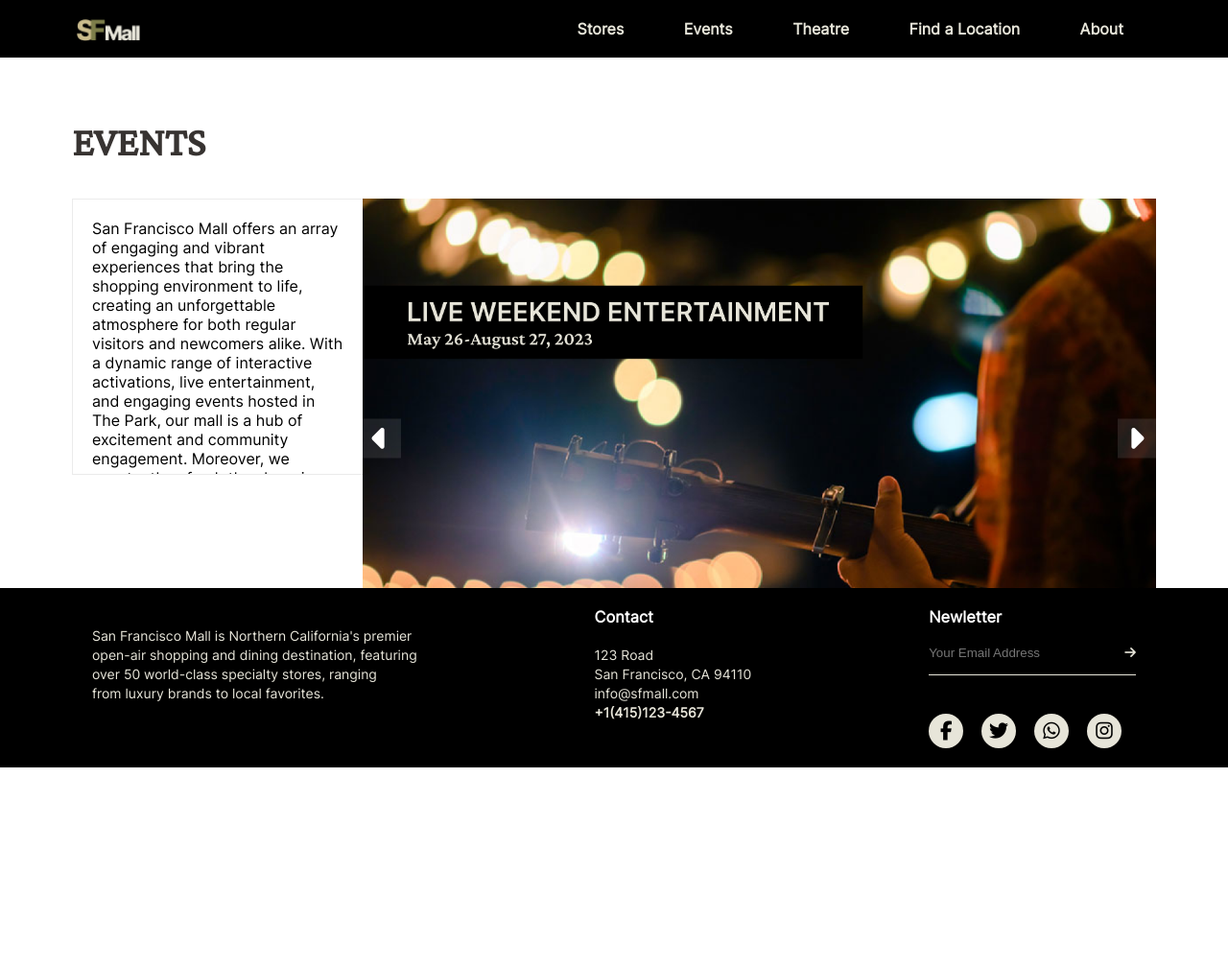
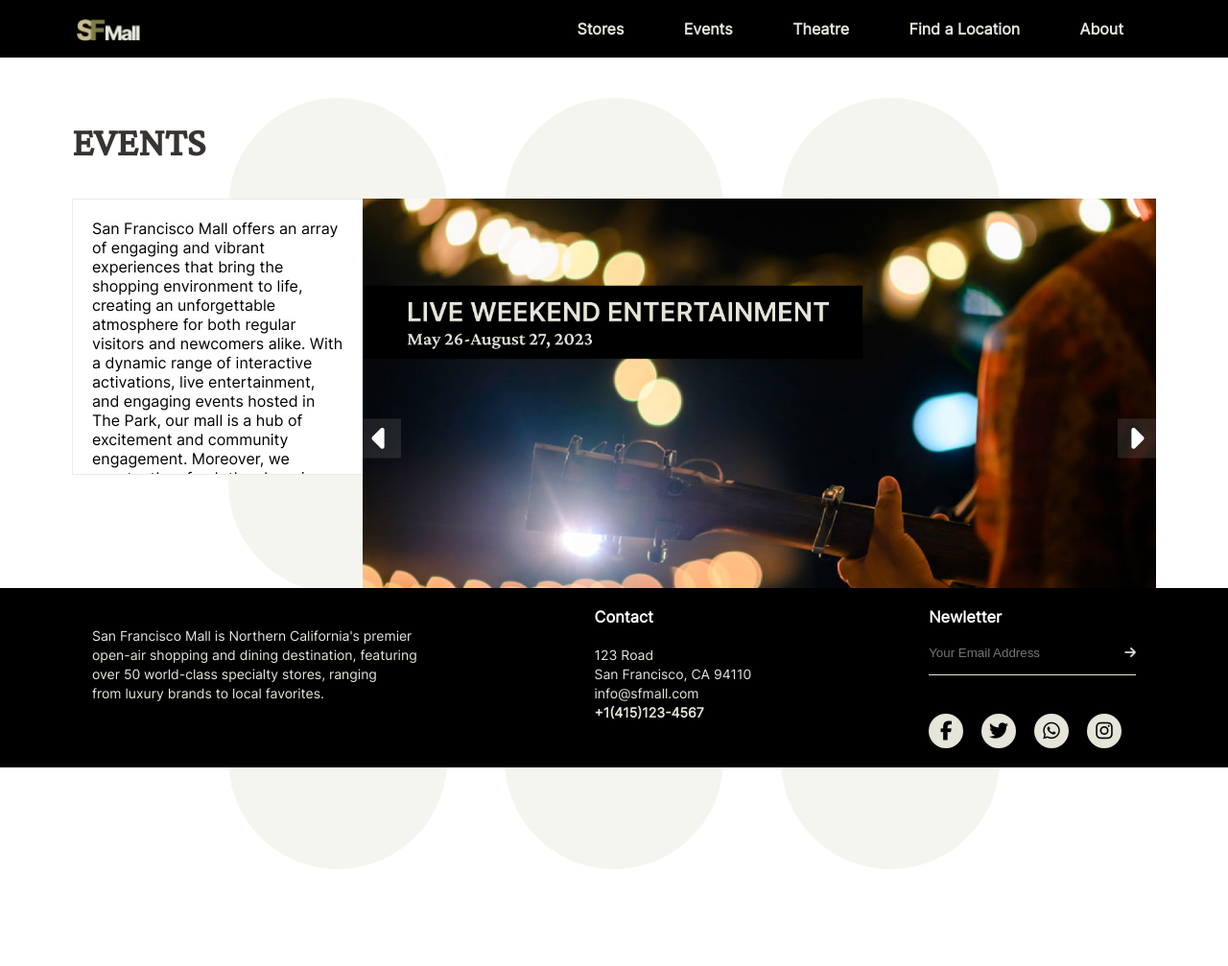
Before and after one commit to jamie-ht/x455028-jyip-project, a plain HTML site: page events.html in a window 1280 px wide. Shown: the whole page at 96% size. Drawn offline with Linux system fonts and the light colour scheme; the site is published under a folder, as on GitHub Pages, so addresses that start at the root find nothing.

Commit message:
8/13/2023 update

```diff
--- a/events.html
+++ b/events.html
@@ -11,7 +11,7 @@
   <style>
 
     body {
-      background-image: url('/assests/images/stores-decoration.png');
+      background-image: url('./assests/images/stores-decoration.png');
       background-repeat: no-repeat;
       background-attachment: fixed;
       background-position: center;
```
Also changed, not shown: about.html (+1 -1 lines), find-a-location.html (+1 -1 lines), theatre.html (+1 -1 lines).
